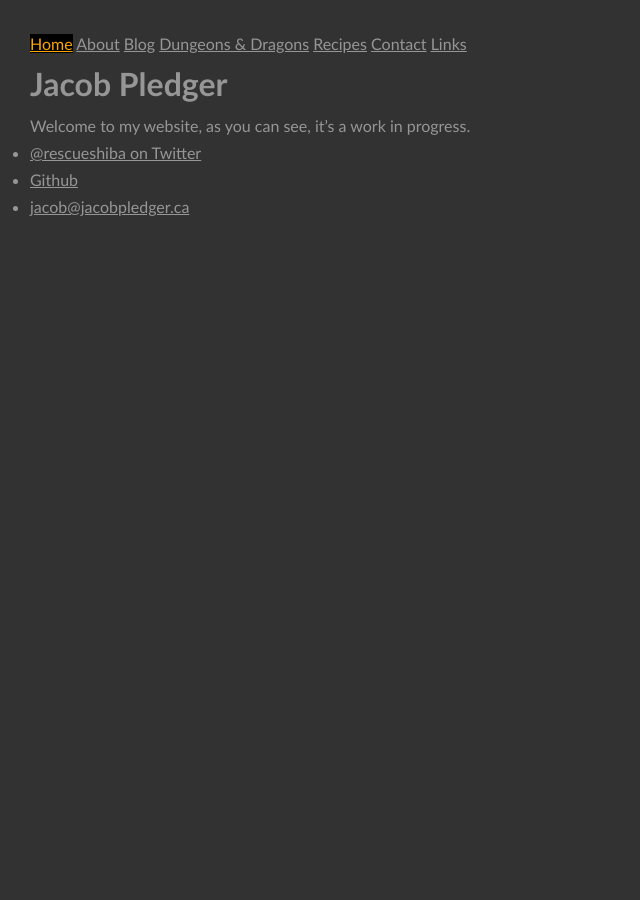
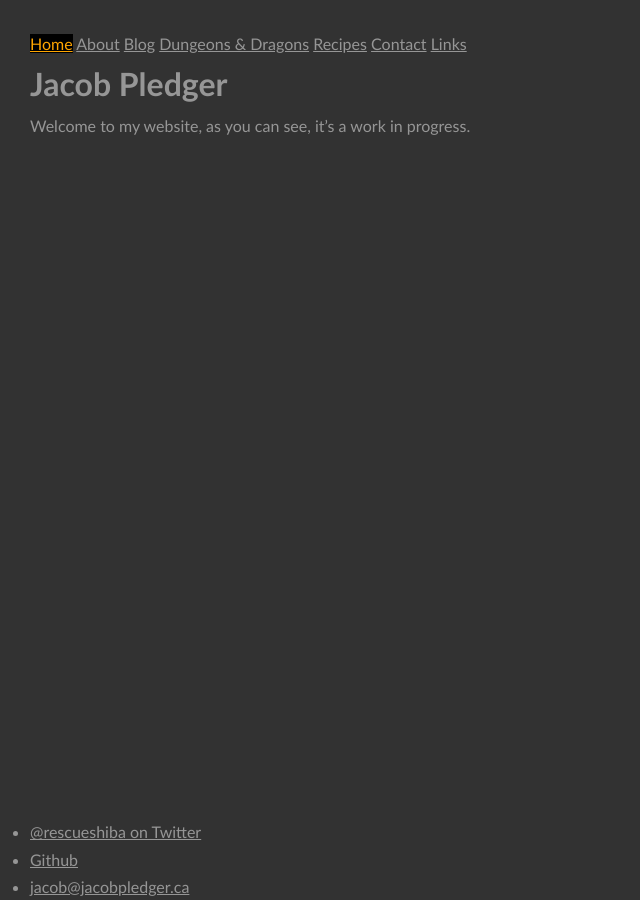
Before and after one commit to jacobpledger/website, a Jekyll site: the page built from index.md, in a window 1280 px wide. Shown: the whole page, without its empty margins (0-640 px from the left). Built offline with Jekyll 4.4.1, drawn with Linux system fonts in a browser that asks for light colours.

Commit message:
bind footer to bottom

```diff
--- a/_sass/main.scss
+++ b/_sass/main.scss
@@ -2,3 +2,8 @@
   color: orange;
   background-color: black;
 }
+
+footer {
+  position: absolute;
+  bottom: 0;
+}
```
